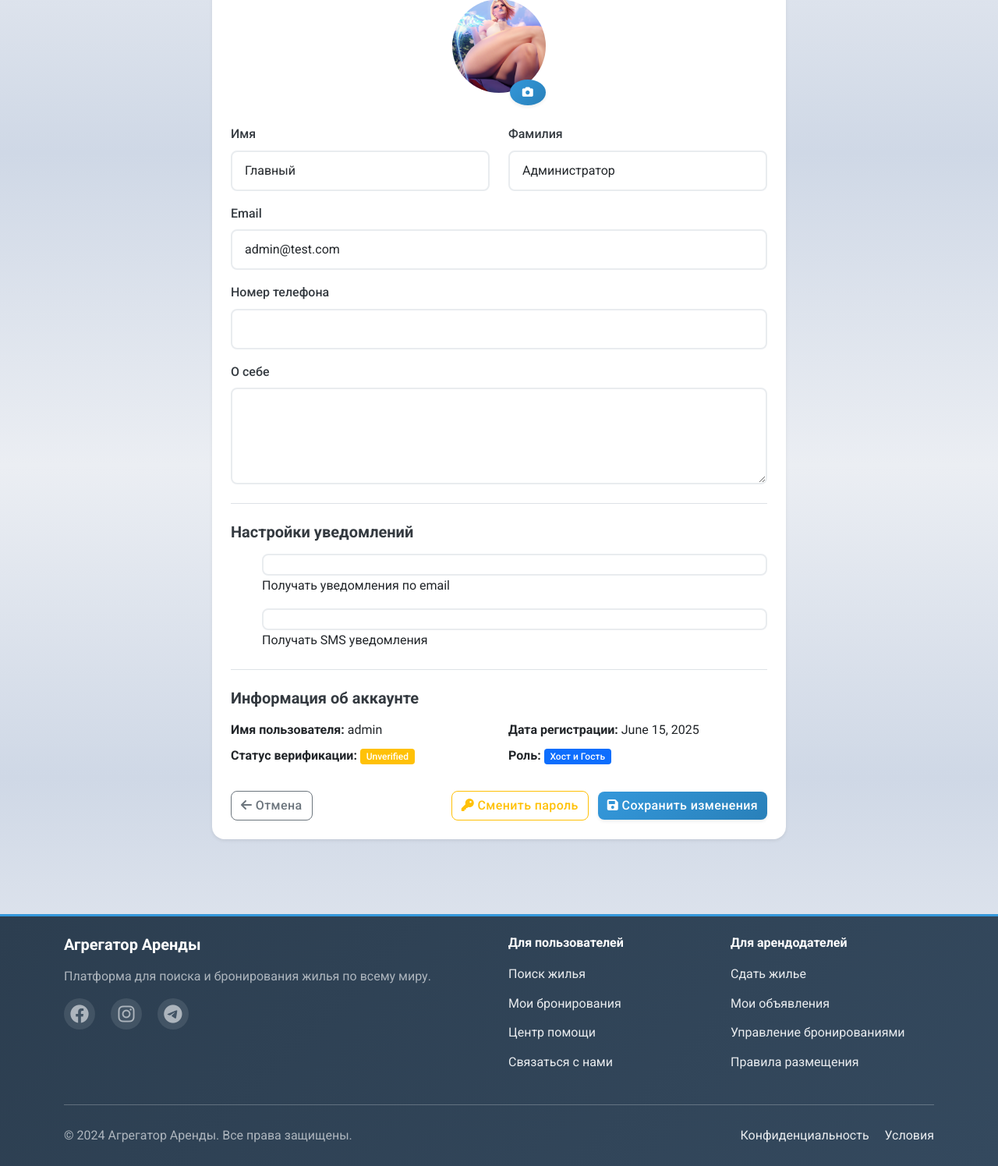
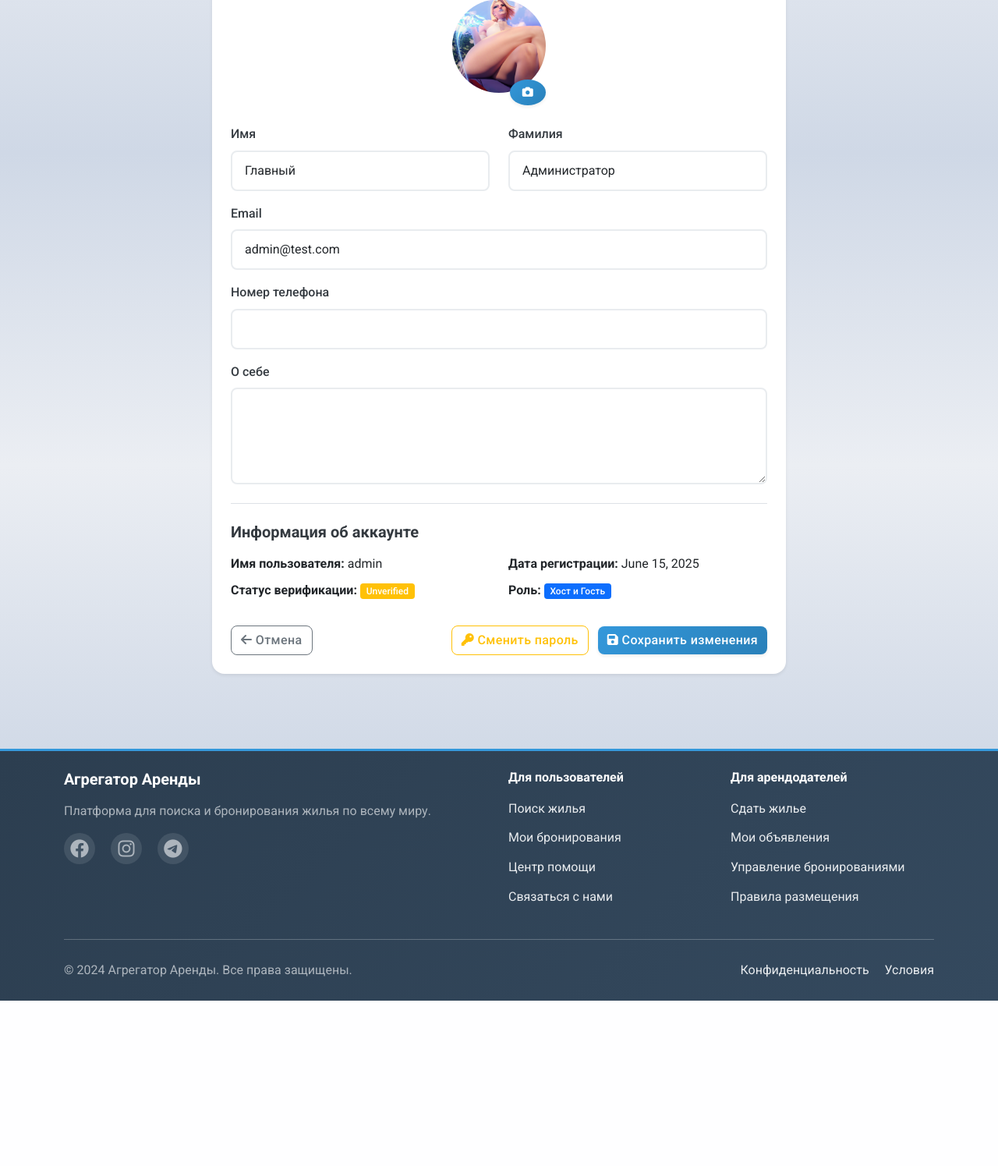
Before and after one commit to OneWhoUsingSwordsAsProjectileWeapon/DjangoDashboard, a Django app: page /users/profile/edit/ in a window 1280 px wide. Shown: the part 203-1698 px from the top of the page at 78% size. After the commit the page ends 1486 px from the top, so only its background shows below. Run offline with Django 4.2, Linux system fonts and the light colour scheme; a user stored in the database is signed in; data comes from the database, SQL or seed files in the repository; both versions use the stored data as it was after the commit; data that the repository does not hold is empty; parts of the project's set-up code (start-up, migrations or seed data) failed here and were passed over; some libraries are stand-ins or nearby versions.

Commit message:
Причёсано и готово, надеюсь

```diff
--- a/users/templates/users/edit_profile.html
+++ b/users/templates/users/edit_profile.html
@@ -117,23 +117,6 @@
                         </div>
 
                         <!-- Notification Preferences -->
-                        <div class="border-top pt-4 mb-4">
-                            <h5 class="mb-3">Настройки уведомлений</h5>
-
-                            <div class="form-check form-switch mb-3">
-                                {{ form.email_notifications }}
-                                <label class="form-check-label" for="{{ form.email_notifications.id_for_label }}">
-                                    Получать уведомления по email
-                                </label>
-                            </div>
-
-                            <div class="form-check form-switch mb-3">
-                                {{ form.sms_notifications }}
-                                <label class="form-check-label" for="{{ form.sms_notifications.id_for_label }}">
-                                    Получать SMS уведомления
-                                </label>
-                            </div>
-                        </div>
 
                         <!-- Account Information -->
                         <div class="border-top pt-4 mb-4">
```
Also changed, not shown: db.sqlite3, media/profile_pictures/cPL0DAH0ERI.jpg (added), media/profile_pictures/fe19783993.jpg (added), media/profile_pictures/images_1.jfif (added), media/profile_pictures/images_2.jfif (added).
